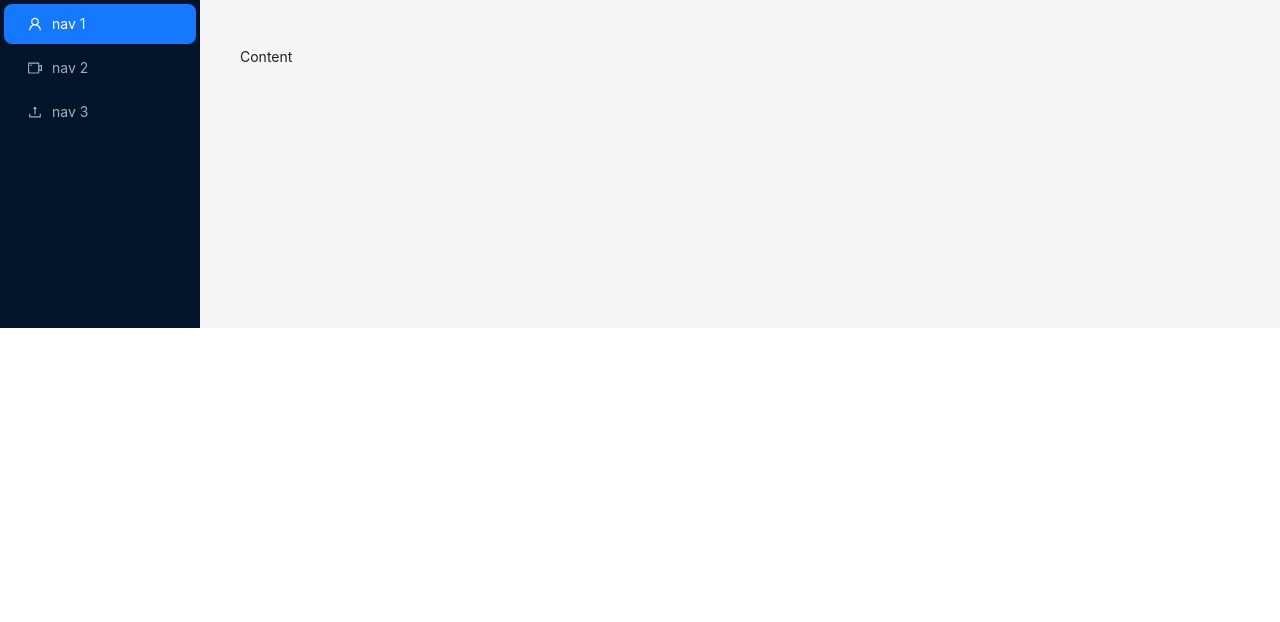
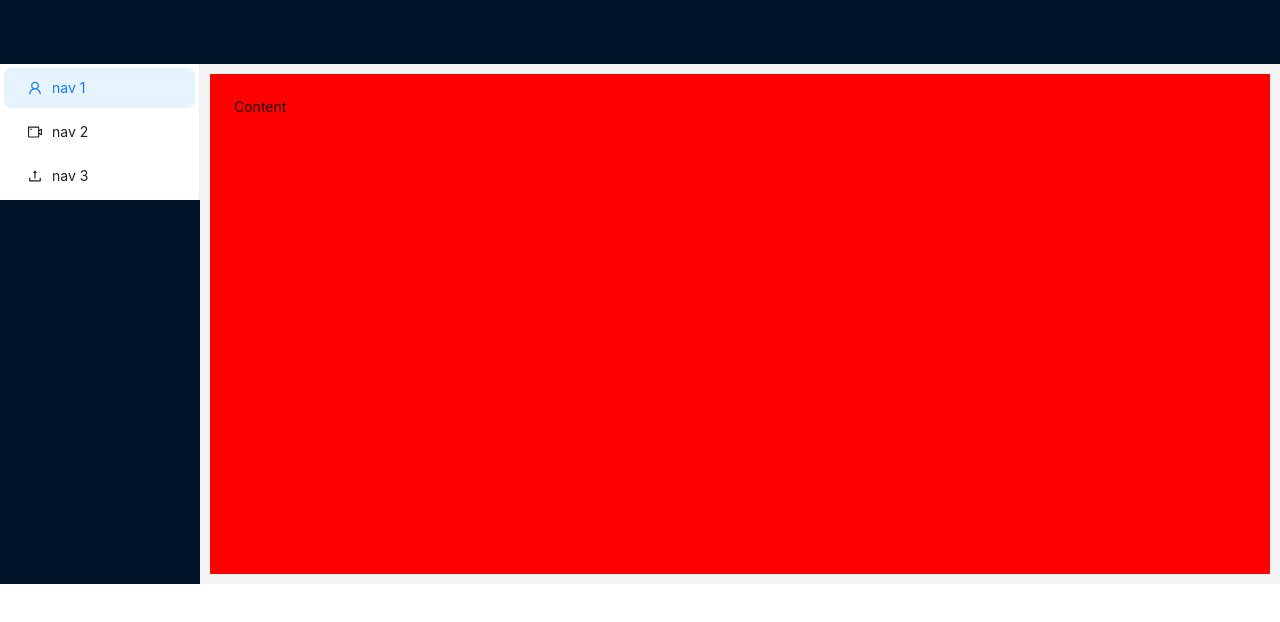
Before and after one commit to huunam1001/DemoWeb, a React app: page / in a window 1280 px wide. Shown: the top 622 px of the page. Built offline with nearby package versions, Linux system fonts and the light colour scheme.

Commit message:
update home page

```diff
--- a/src/pages/home/home.jsx
+++ b/src/pages/home/home.jsx
@@ -14,11 +14,12 @@ const { Header, Sider, Content } = Layout
 const Home = (props) => {
   return (
     <Layout>
+      <Header className='header'></Header>
+      <Layout>
         <Sider>
           <div className='logo' />
-
           <Menu
-          theme='dark'
+            theme='light'
             mode='inline'
             defaultSelectedKeys={['1']}
             items={[
@@ -43,16 +44,17 @@ const Home = (props) => {
         <Layout className='site-layout'>
           <Content
             style={{
-            margin: '24px 16px',
+              margin: '10px 10px',
               padding: 24,
-            minHeight: 280
-            // background: this.props.colorTheme.text7Color
+              minHeight: 500,
+              background: 'red'
             }}
           >
             Content
           </Content>
         </Layout>
       </Layout>
+    </Layout>
   )
 }
 
```
Lines whose indentation alone changed are shown as unchanged.
